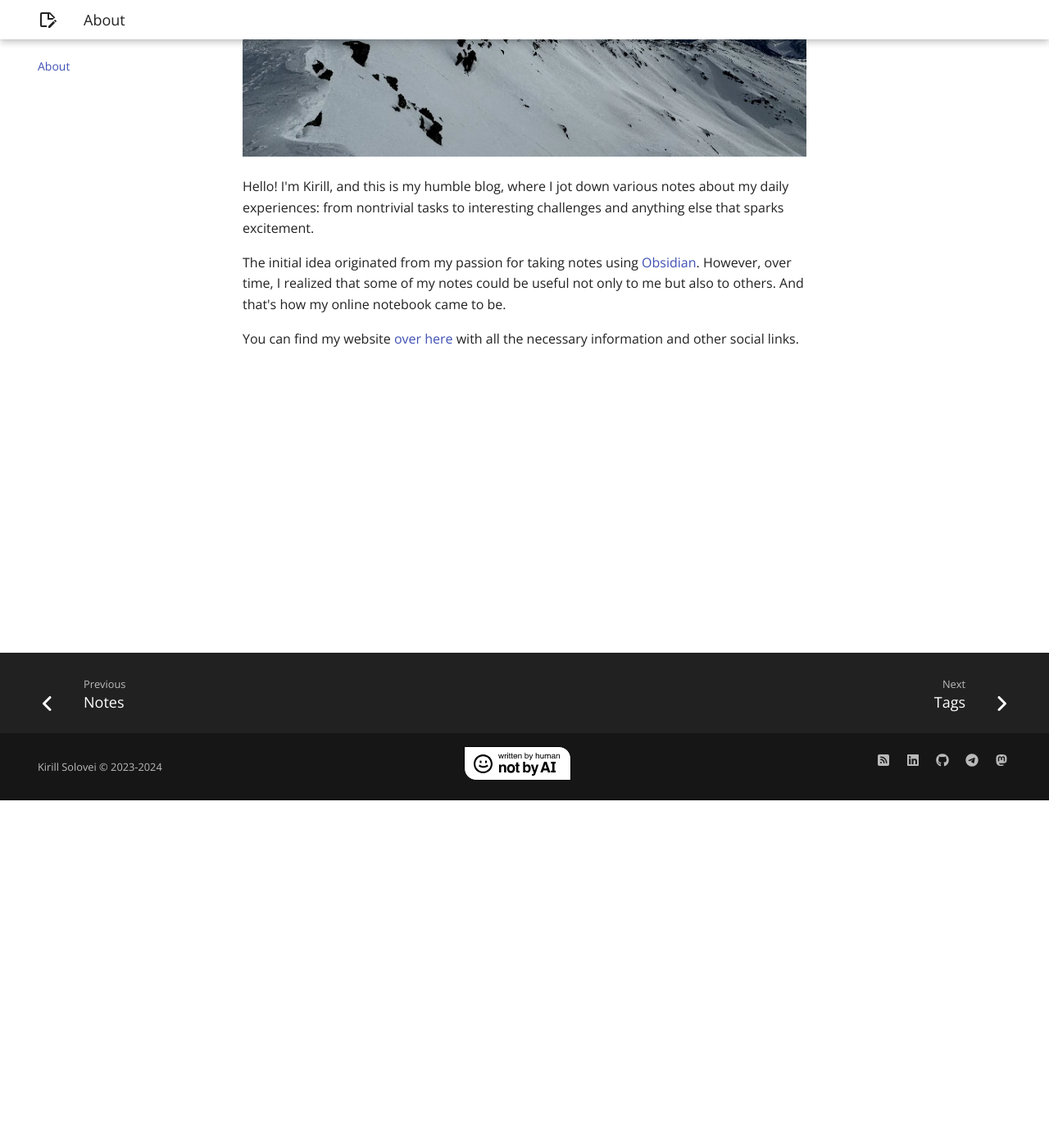
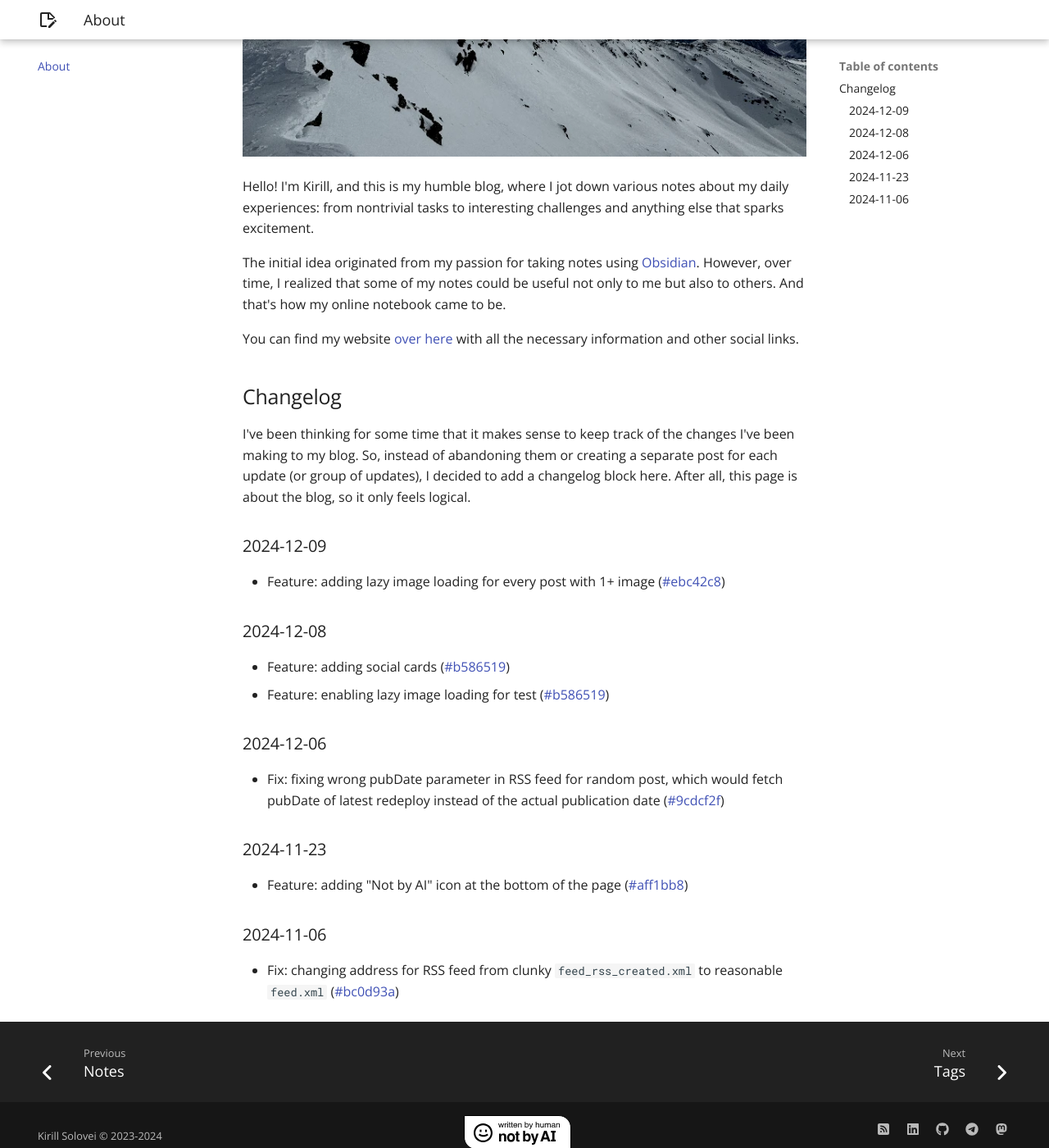
Before and after one commit to hatedabamboo/notes.hatedabamboo.me, an MkDocs documentation site: the page built from docs/about.md, in a window 1280 px wide and 1400 px high, scrolled down 424 px. Shown: the whole window at 82% size. Built offline with MkDocs 1.6.1 and Material for MkDocs 9.7.7, drawn with Linux system fonts in a browser that asks for light colours.

Commit message:
Adding changelog

```diff
--- a/docs/about.md
+++ b/docs/about.md
@@ -16,3 +14,32 @@ online notebook came to be.
 
 You can find my website [over here](https://hatedabamboo.me) with all the
 necessary information and other social links.
+
+## Changelog
+
+I've been thinking for some time that it makes sense to keep track of the
+changes I've been making to my blog. So, instead of abandoning them or
+creating a separate post for each update (or group of updates), I decided to
+add a changelog block here. After all, this page is about the blog, so it
+only feels logical.
+
+### 2024-12-09
+
+* Feature: adding lazy image loading for every post with 1+ image ([#ebc42c8](https://github.com/hatedabamboo/notes.hatedabamboo.me/commit/ebc42c8b235e907221bd8c122b9f85a2745f308b))
+
+### 2024-12-08
+
+* Feature: adding social cards ([#b586519](https://github.com/hatedabamboo/notes.hatedabamboo.me/commit/b586519109ec7f34466b02298f15dff9cdf681ca))
+* Feature: enabling lazy image loading for test ([#b586519](https://github.com/hatedabamboo/notes.hatedabamboo.me/commit/b586519109ec7f34466b02298f15dff9cdf681ca))
+
+### 2024-12-06
+
+* Fix: fixing wrong pubDate parameter in RSS feed for random post, which would fetch pubDate of latest redeploy instead of the actual publication date ([#9cdcf2f](https://github.com/hatedabamboo/notes.hatedabamboo.me/commit/9cdcf2f847f2c57ebd3938c26df02cd1d5ff6552))
+
+### 2024-11-23
+
+* Feature: adding "Not by AI" icon at the bottom of the page ([#aff1bb8](https://github.com/hatedabamboo/notes.hatedabamboo.me/commit/aff1bb811d3196b3e5c84458548a83176220cd5e))
+
+### 2024-11-06
+
+* Fix: changing address for RSS feed from clunky `feed_rss_created.xml` to reasonable `feed.xml` ([#bc0d93a](https://github.com/hatedabamboo/notes.hatedabamboo.me/commit/bc0d93a987568e9a8bed09c995f027d8c5f34a90))
```
Also changed, not shown: other parts of docs/about.md (+0 -2 lines).
